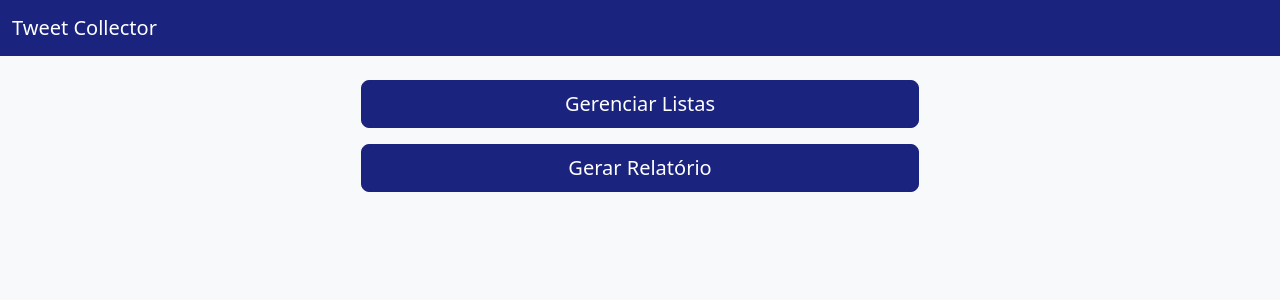
After one commit to Compilandog/Twitter-Scraping, a Flask app: template templates/home.html in a window 1280 px wide. The commit adds this page. Shown: the top 300 px of the page. Run offline with Flask 3, Linux system fonts and the light colour scheme; the template is opened without the code that fills it, so the values that code supplies are empty.

Commit message:
Add home page with main actions

```diff
--- a/app.py
+++ b/app.py
@@ -71,7 +71,7 @@ def df_to_pdf_bytes(df):
 
 @app.route('/')
 def index():
-    return redirect(url_for('lists_view'))
+    return render_template('home.html')
 
 
 @app.route('/lists', methods=['GET', 'POST'])
@@ -158,6 +158,12 @@ def collect():
         if df.empty:
             return render_template('error.html', message='Nenhum tweet encontrado para o período selecionado.')
 
+        summary_lines = []
+        for user, count in df['usuario'].value_counts().items():
+            summary_lines.append(f"{user}: {count} links")
+        summary_lines.append(f"Total: {len(df)} tweets")
+        flash("; ".join(summary_lines), "success")
+
         if fmt == 'csv':
             buf = io.StringIO()
             df.to_csv(buf, index=False)
--- a/run_app.py
+++ b/run_app.py
@@ -17,5 +17,7 @@ def find_port(start=5000, limit=5100):
 
 if __name__ == "__main__":
     port = find_port()
-    webbrowser.open(f"http://127.0.0.1:{port}")
+    url = f"http://127.0.0.1:{port}"
+    print(f"Starting server on {url}")
+    webbrowser.open(url)
     app.run(host="0.0.0.0", port=port)
--- a/templates/base.html
+++ b/templates/base.html
@@ -10,7 +10,7 @@
 <body class="bg-light">
 <nav class="navbar navbar-expand-lg" style="background-color:#1a237e;">
     <div class="container-fluid">
-        <a class="navbar-brand text-white" href="{{ url_for('lists_view') }}">Tweet Collector</a>
+        <a class="navbar-brand text-white" href="{{ url_for('index') }}">Tweet Collector</a>
     </div>
 </nav>
 <div class="container py-4">
--- /dev/null
+++ b/templates/home.html
@@ -0,0 +1,8 @@
+{% extends 'base.html' %}
+{% block title %}Início{% endblock %}
+{% block content %}
+<div class="d-grid gap-3 col-6 mx-auto">
+    <a href="{{ url_for('lists_view') }}" class="btn btn-primary btn-lg">Gerenciar Listas</a>
+    <a href="{{ url_for('collect') }}" class="btn btn-primary btn-lg">Gerar Relatório</a>
+</div>
+{% endblock %}
```
Also changed, not shown: README.md.
